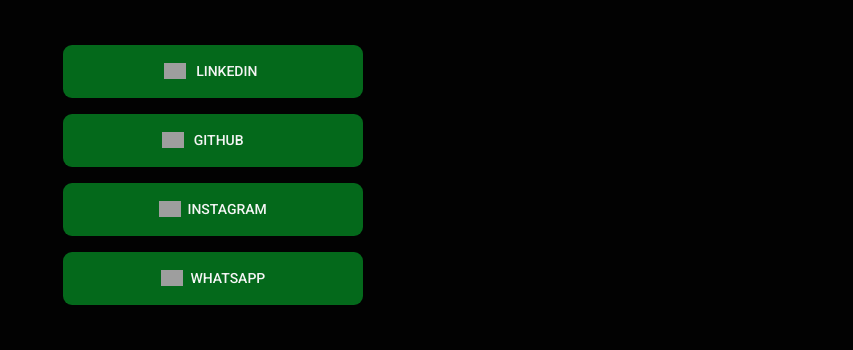
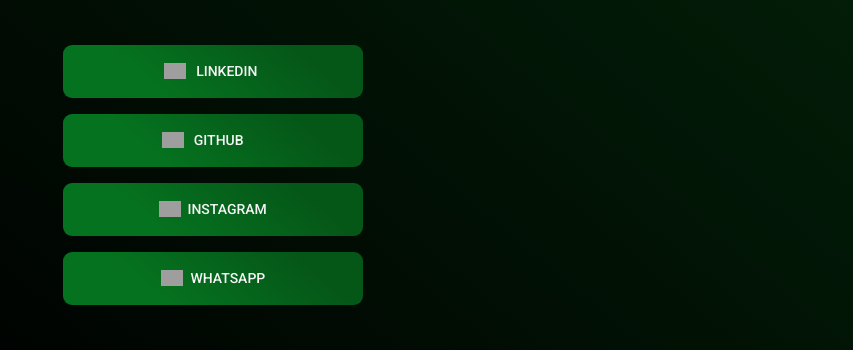
Before and after one commit to vitorzboniq/Rocket-Links, a plain HTML site: page index.html in a window 1280 px wide. Shown: the part 359-709 px from the top of the page, without its empty margins (427-1280 px from the left). Drawn offline with Linux system fonts and the light colour scheme; grey boxes are pictures that could not be loaded.

Commit message:
Adicionado gradients no BG geral e BG dos Botões

```diff
--- a/styles.css
+++ b/styles.css
@@ -18,10 +18,8 @@ a {
 
 body.dark {
   --bg-color: #000000fd;
-  --text-color: #10e943a1;
-  --primary-color: #04691b;
-  --primary-color-dark: #044613;
-
+  --text-color: #05721f;
+  --primary-color-dark: #055718;
 }
 
 body.cof {
@@ -33,6 +31,9 @@ body.cof {
 
 body {
   background: var(--bg-color);
+  /* background: linear-gradient(55deg, #000000 45%, #011305 90%); */
+  /* background: linear-gradient(55deg, #000000 45%, #011305 90%); */
+  background: linear-gradient(40deg, #000000 16.62%, #021f08 85.61%);
   color: var(--text-color);
   font-family: 'Roboto', sans-serif;
 
@@ -86,7 +87,8 @@ ul li a {
   justify-content: space-evenly;
   padding-inline-start: 90px;
   padding-inline-end: 90px;
-  background: var(--primary-color);
+  /* background: var(--primary-color); */
+  background: linear-gradient(40deg, #05721f 30%, #055718 80%);
   color: whitesmoke;
   text-transform: uppercase;
   font-size: 14px;
@@ -108,7 +110,8 @@ ul li a img {
 }
 
 ul li a:hover {
-  background: var(--primary-color-dark);
+  /* background: var(--primary-color-dark); */
+  background: linear-gradient(40deg, #066a1d 30%, #044613 80%);
   font-size: 14.5px;
   height: 54px;
   width: 301px;
```
